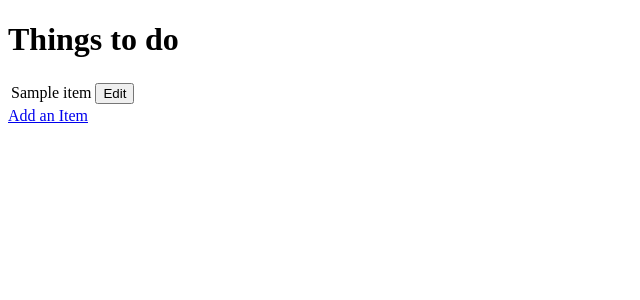
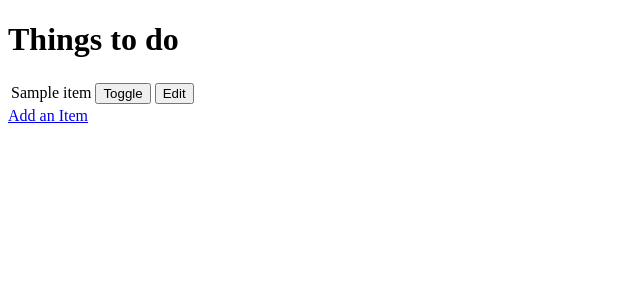
Before and after one commit to legenduzair/fullstack-hellodjango, a Django app: template todo/templates/todo/todo_list.html in a window 1280 px wide. Shown: the top 300 px of the page, without its empty margins (0-640 px from the left). Run offline with Django 3.2, Linux system fonts and the light colour scheme; the template is opened without the code that fills it: most values are stand-ins (such as "Sample title", 1, 10 or a date in 2020).

Commit message:
Add toggle function

```diff
--- a/django_todo/urls.py
+++ b/django_todo/urls.py
@@ -15,11 +15,12 @@ Including another URLconf
 """
 from django.contrib import admin
 from django.urls import path
-from todo.views import get_todo_list, add_item, edit_item
+from todo import views
 
 urlpatterns = [
     path('admin/', admin.site.urls),
-    path('', get_todo_list, name='get_todo_list'),
-    path('add', add_item, name='add'),
-    path('edit/<item_id>', edit_item, name='edit'),
+    path('', views.get_todo_list, name='get_todo_list'),
+    path('add', views.add_item, name='add'),
+    path('edit/<item_id>', views.edit_item, name='edit'),
+    path('toggle/<item_id>', views.toggle_item, name='toggle'),
 ]
--- a/todo/templates/todo/todo_list.html
+++ b/todo/templates/todo/todo_list.html
@@ -18,6 +18,11 @@
                     <td>{{ item.name }}</td>
                 {% endif %}
                 <td>
+                    <a href="/toddle{{item.id}}">
+                        <button>Toggle</button>
+                    </a>
+                </td>
+                <td>
                     <a href="/edit{{item.id}}">
                         <button>Edit</button>
                     </a>
--- a/todo/views.py
+++ b/todo/views.py
@@ -34,3 +34,9 @@ def edit_item(request, item_id):
         'form': form
     }
     return render(request,'todo/edit_item.html', context)
+
+def toggle_item(request, item_id):
+    item = get_object_or_404(Item, id=item_id)
+    item.done = not item.done
+    item.save()
+    return redirect('get_todo_list')
```
Also changed, not shown: db.sqlite3.
